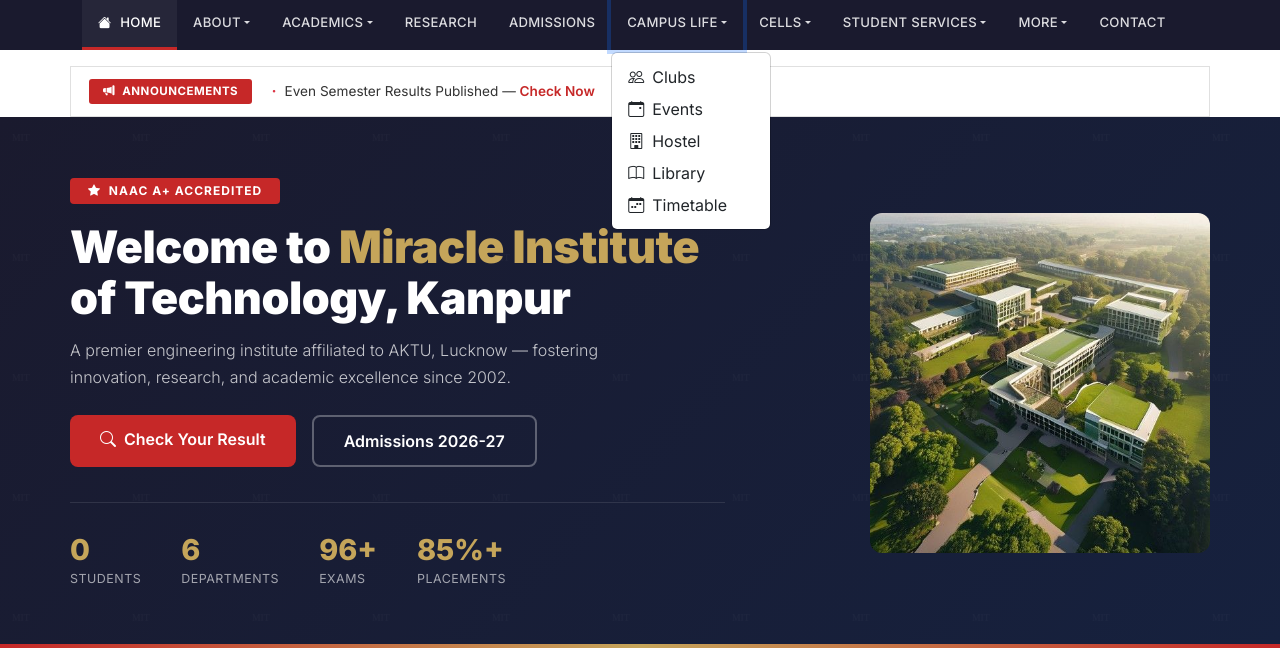
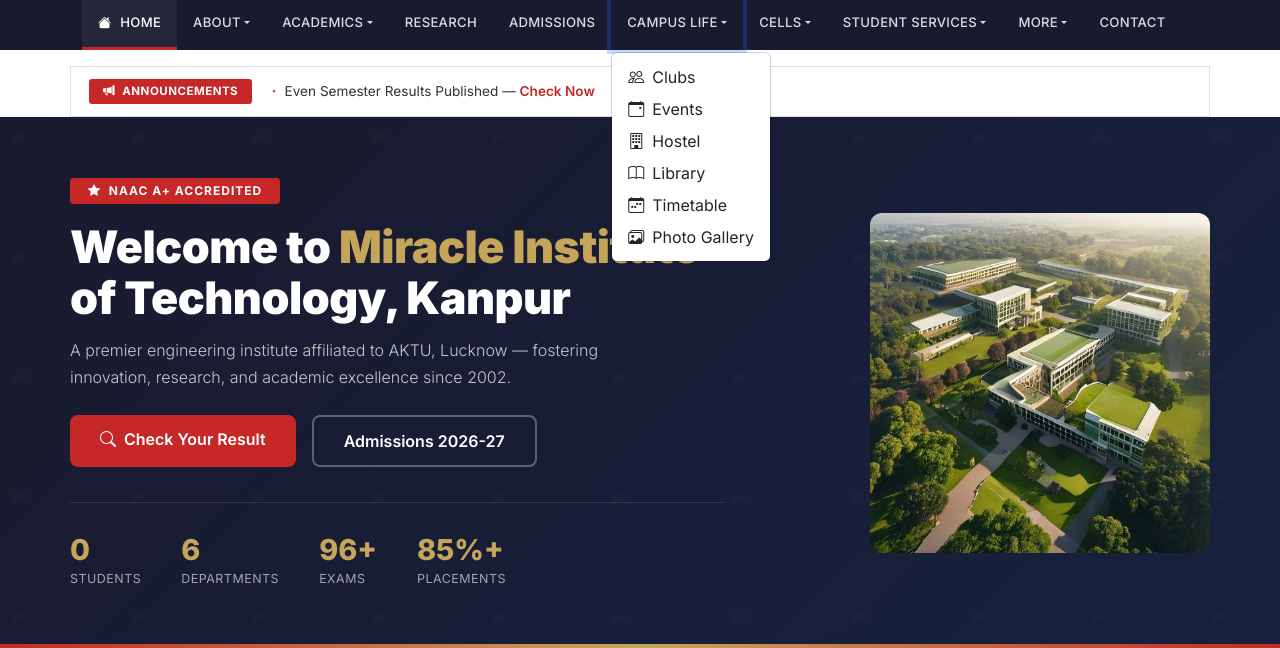
Before and after one commit to adbhutp0811/college-website, a Django app: page / in a window 1280 px wide, after a click on "CAMPUS LIFE". Shown: the part 130-778 px from the top of the page. Run offline with Django 5.2, Linux system fonts and the light colour scheme; data that the repository does not hold is empty.

Commit message:
Initial commit

```diff
--- a/fees/views.py
+++ b/fees/views.py
@@ -416,7 +416,7 @@ class OnlinePaymentHistoryView(StudentRequiredMixin, View):
     def get(self, request):
         online_payments = OnlinePayment.objects.filter(
             student=self.student
-        ).select_related('fee_structure', 'payment')
+        ).select_related('fee_structure', 'payment_record')
         return render(request, 'fees/payment_history.html', {
             'student': self.student,
             'online_payments': online_payments,
--- a/templates/college_home.html
+++ b/templates/college_home.html
@@ -163,6 +163,7 @@
                             <li><a class="dropdown-item" href="{% url 'hostel:hostel_list' %}"><i class="bi bi-building me-2"></i>Hostel</a></li>
                             <li><a class="dropdown-item" href="{% url 'library:book_list' %}"><i class="bi bi-book me-2"></i>Library</a></li>
                             <li><a class="dropdown-item" href="{% url 'timetable:timetable' %}"><i class="bi bi-calendar-week me-2"></i>Timetable</a></li>
+                            <li><a class="dropdown-item" href="{% url 'gallery:album_list' %}"><i class="bi bi-images me-2"></i>Photo Gallery</a></li>
                         </ul>
                     </li>
 
@@ -485,10 +486,10 @@
                         <h5 class="fw-bold mb-0" style="color:var(--primary);">Academics</h5>
                     </div>
                     <ul class="list-unstyled" style="font-size:0.88rem;">
-                        <li class="mb-2"><i class="bi bi-chevron-right me-2" style="color:#2e7d32;font-size:0.75rem;"></i>Exam Forms &amp; Seating</li>
-                        <li class="mb-2"><i class="bi bi-chevron-right me-2" style="color:#2e7d32;font-size:0.75rem;"></i>Study Materials &amp; Assignments</li>
-                        <li class="mb-2"><i class="bi bi-chevron-right me-2" style="color:#2e7d32;font-size:0.75rem;"></i>Class Timetable</li>
-                        <li class="mb-2"><i class="bi bi-chevron-right me-2" style="color:#2e7d32;font-size:0.75rem;"></i>Attendance &amp; Results</li>
+                        <li class="mb-2"><i class="bi bi-chevron-right me-2" style="color:#2e7d32;font-size:0.75rem;"></i><a href="{% url 'exam_forms:list' %}" class="text-decoration-none text-dark">Exam Forms &amp; Seating</a></li>
+                        <li class="mb-2"><i class="bi bi-chevron-right me-2" style="color:#2e7d32;font-size:0.75rem;"></i><a href="{% url 'course_materials:material_list' %}" class="text-decoration-none text-dark">Study Materials &amp; Assignments</a></li>
+                        <li class="mb-2"><i class="bi bi-chevron-right me-2" style="color:#2e7d32;font-size:0.75rem;"></i><a href="{% url 'timetable:timetable' %}" class="text-decoration-none text-dark">Class Timetable</a></li>
+                        <li class="mb-2"><i class="bi bi-chevron-right me-2" style="color:#2e7d32;font-size:0.75rem;"></i><a href="{% url 'accounts:result_portal' %}" class="text-decoration-none text-dark">Attendance &amp; Results</a></li>
                     </ul>
                 </div>
             </div>
@@ -499,9 +500,9 @@
                         <h5 class="fw-bold mb-0" style="color:var(--primary);">Finance</h5>
                     </div>
                     <ul class="list-unstyled" style="font-size:0.88rem;">
-                        <li class="mb-2"><i class="bi bi-chevron-right me-2" style="color:#2e7d32;font-size:0.75rem;"></i>Online Fee Payment (Razorpay/Stripe)</li>
-                        <li class="mb-2"><i class="bi bi-chevron-right me-2" style="color:#2e7d32;font-size:0.75rem;"></i>Fee Account &amp; Payment History</li>
-                        <li class="mb-2"><i class="bi bi-chevron-right me-2" style="color:#2e7d32;font-size:0.75rem;"></i>Scholarship Applications</li>
+                        <li class="mb-2"><i class="bi bi-chevron-right me-2" style="color:#2e7d32;font-size:0.75rem;"></i><a href="{% url 'fees:fee_selection' %}" class="text-decoration-none text-dark">Online Fee Payment (Razorpay/Stripe)</a></li>
+                        <li class="mb-2"><i class="bi bi-chevron-right me-2" style="color:#2e7d32;font-size:0.75rem;"></i><a href="{% url 'fees:fee_list' %}" class="text-decoration-none text-dark">Fee Account &amp; Payment History</a></li>
+                        <li class="mb-2"><i class="bi bi-chevron-right me-2" style="color:#2e7d32;font-size:0.75rem;"></i><a href="{% url 'scholarships:scheme_list' %}" class="text-decoration-none text-dark">Scholarship Applications</a></li>
                     </ul>
                 </div>
             </div>
@@ -512,10 +513,10 @@
                         <h5 class="fw-bold mb-0" style="color:var(--primary);">Services</h5>
                     </div>
                     <ul class="list-unstyled" style="font-size:0.88rem;">
-                        <li class="mb-2"><i class="bi bi-chevron-right me-2" style="color:#2e7d32;font-size:0.75rem;"></i>Library Book Issue &amp; Return</li>
-                        <li class="mb-2"><i class="bi bi-chevron-right me-2" style="color:#2e7d32;font-size:0.75rem;"></i>Hostel Room Application</li>
-                        <li class="mb-2"><i class="bi bi-chevron-right me-2" style="color:#2e7d32;font-size:0.75rem;"></i>Mess Menu &amp; Complaints</li>
-                        <li class="mb-2"><i class="bi bi-chevron-right me-2" style="color:#2e7d32;font-size:0.75rem;"></i>Placement Applications</li>
+                        <li class="mb-2"><i class="bi bi-chevron-right me-2" style="color:#2e7d32;font-size:0.75rem;"></i><a href="{% url 'library:book_list' %}" class="text-decoration-none text-dark">Library Book Issue &amp; Return</a></li>
+                        <li class="mb-2"><i class="bi bi-chevron-right me-2" style="color:#2e7d32;font-size:0.75rem;"></i><a href="{% url 'hostel:hostel_list' %}" class="text-decoration-none text-dark">Hostel Room Application</a></li>
+                        <li class="mb-2"><i class="bi bi-chevron-right me-2" style="color:#2e7d32;font-size:0.75rem;"></i><a href="{% url 'mess:menu' %}" class="text-decoration-none text-dark">Mess Menu &amp; Complaints</a></li>
+                        <li class="mb-2"><i class="bi bi-chevron-right me-2" style="color:#2e7d32;font-size:0.75rem;"></i><a href="{% url 'placements:drive_list' %}" class="text-decoration-none text-dark">Placement Applications</a></li>
                     </ul>
                 </div>
             </div>
@@ -526,10 +527,10 @@
                         <h5 class="fw-bold mb-0" style="color:var(--primary);">Engagement</h5>
                     </div>
                     <ul class="list-unstyled" style="font-size:0.88rem;">
-                        <li class="mb-2"><i class="bi bi-chevron-right me-2" style="color:#2e7d32;font-size:0.75rem;"></i>Mentor Connect &amp; Sports</li>
-                        <li class="mb-2"><i class="bi bi-chevron-right me-2" style="color:#2e7d32;font-size:0.75rem;"></i>Quizzes &amp; Feedback</li>
-                        <li class="mb-2"><i class="bi bi-chevron-right me-2" style="color:#2e7d32;font-size:0.75rem;"></i>Photo Gallery &amp; Alumni Network</li>
-                        <li class="mb-2"><i class="bi bi-chevron-right me-2" style="color:#2e7d32;font-size:0.75rem;"></i>Student Elections</li>
+                        <li class="mb-2"><i class="bi bi-chevron-right me-2" style="color:#2e7d32;font-size:0.75rem;"></i><a href="{% url 'sports:sport_list' %}" class="text-decoration-none text-dark">Mentor Connect &amp; Sports</a></li>
+                        <li class="mb-2"><i class="bi bi-chevron-right me-2" style="color:#2e7d32;font-size:0.75rem;"></i><a href="{% url 'quiz:quiz_list' %}" class="text-decoration-none text-dark">Quizzes &amp; Feedback</a></li>
+                        <li class="mb-2"><i class="bi bi-chevron-right me-2" style="color:#2e7d32;font-size:0.75rem;"></i><a href="{% url 'gallery:album_list' %}" class="text-decoration-none text-dark">Photo Gallery</a> &amp; <a href="{% url 'alumni:directory' %}" class="text-decoration-none text-dark">Alumni Network</a></li>
+                        <li class="mb-2"><i class="bi bi-chevron-right me-2" style="color:#2e7d32;font-size:0.75rem;"></i><a href="{% url 'elections:election_list' %}" class="text-decoration-none text-dark">Student Elections</a></li>
                     </ul>
                 </div>
             </div>
@@ -540,10 +541,10 @@
                         <h5 class="fw-bold mb-0" style="color:var(--primary);">Support</h5>
                     </div>
                     <ul class="list-unstyled" style="font-size:0.88rem;">
-                        <li class="mb-2"><i class="bi bi-chevron-right me-2" style="color:#2e7d32;font-size:0.75rem;"></i>Grievance Submission &amp; Tracking</li>
-                        <li class="mb-2"><i class="bi bi-chevron-right me-2" style="color:#2e7d32;font-size:0.75rem;"></i>Leave Application</li>
-                        <li class="mb-2"><i class="bi bi-chevron-right me-2" style="color:#2e7d32;font-size:0.75rem;"></i>Anti-Ragging Support</li>
-                        <li class="mb-2"><i class="bi bi-chevron-right me-2" style="color:#2e7d32;font-size:0.75rem;"></i>Course Materials &amp; Feedback</li>
+                        <li class="mb-2"><i class="bi bi-chevron-right me-2" style="color:#2e7d32;font-size:0.75rem;"></i><a href="{% url 'grievances:submit' %}" class="text-decoration-none text-dark">Grievance Submission &amp; Tracking</a></li>
+                        <li class="mb-2"><i class="bi bi-chevron-right me-2" style="color:#2e7d32;font-size:0.75rem;"></i><a href="{% url 'leave_management:apply' %}" class="text-decoration-none text-dark">Leave Application</a></li>
+                        <li class="mb-2"><i class="bi bi-chevron-right me-2" style="color:#2e7d32;font-size:0.75rem;"></i><a href="{% url 'antiragging:home' %}" class="text-decoration-none text-dark">Anti-Ragging Support</a></li>
+                        <li class="mb-2"><i class="bi bi-chevron-right me-2" style="color:#2e7d32;font-size:0.75rem;"></i><a href="{% url 'course_materials:material_list' %}" class="text-decoration-none text-dark">Course Materials</a> &amp; <a href="{% url 'feedback:give_feedback' %}" class="text-decoration-none text-dark">Feedback</a></li>
                     </ul>
                 </div>
             </div>
--- a/templates/gallery/album_list.html
+++ b/templates/gallery/album_list.html
@@ -37,11 +37,6 @@
     </div>
 </div>
 <div class="container py-4">
-    {% if user.is_authenticated %}
-    <div class="text-end mb-4">
-        <a href="{% url 'gallery:manage_albums' %}" class="btn btn-dark"><i class="bi bi-gear me-1"></i>Manage Gallery</a>
-    </div>
-    {% endif %}
     <div class="row g-4">
         {% for album in albums %}
         <div class="col-md-4 col-lg-3">
```
